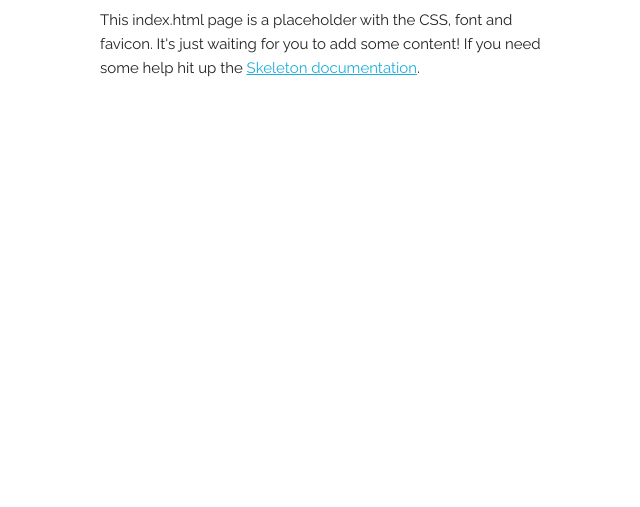
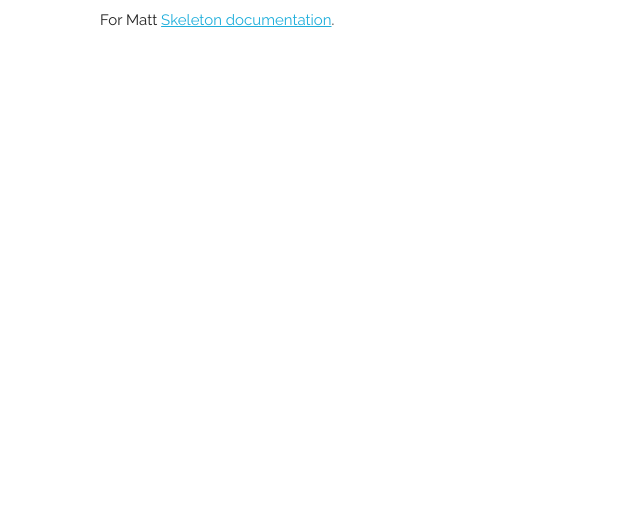
Before and after one commit to mattbryeruk/testgit, a plain HTML site: page index.html in a window 1280 px wide. Shown: the part 293-800 px from the top of the page, without its empty margins (60-700 px from the left). Drawn offline with Linux system fonts and the light colour scheme.

Commit message:
Changed Body Copy

```diff
--- a/index.html
+++ b/index.html
@@ -35,7 +35,7 @@
     <div class="row">
       <div class="one-half column" style="margin-top: 25%">
         <h4>Home Page</h4>
-        <p>This index.html page is a placeholder with the CSS, font and favicon. It's just waiting for you to add some content! If you need some help hit up the <a href="http://www.getskeleton.com">Skeleton documentation</a>.</p>
+        <p>For Matt <a href="http://www.getskeleton.com">Skeleton documentation</a>.</p>
       </div>
     </div>
   </div>
```
